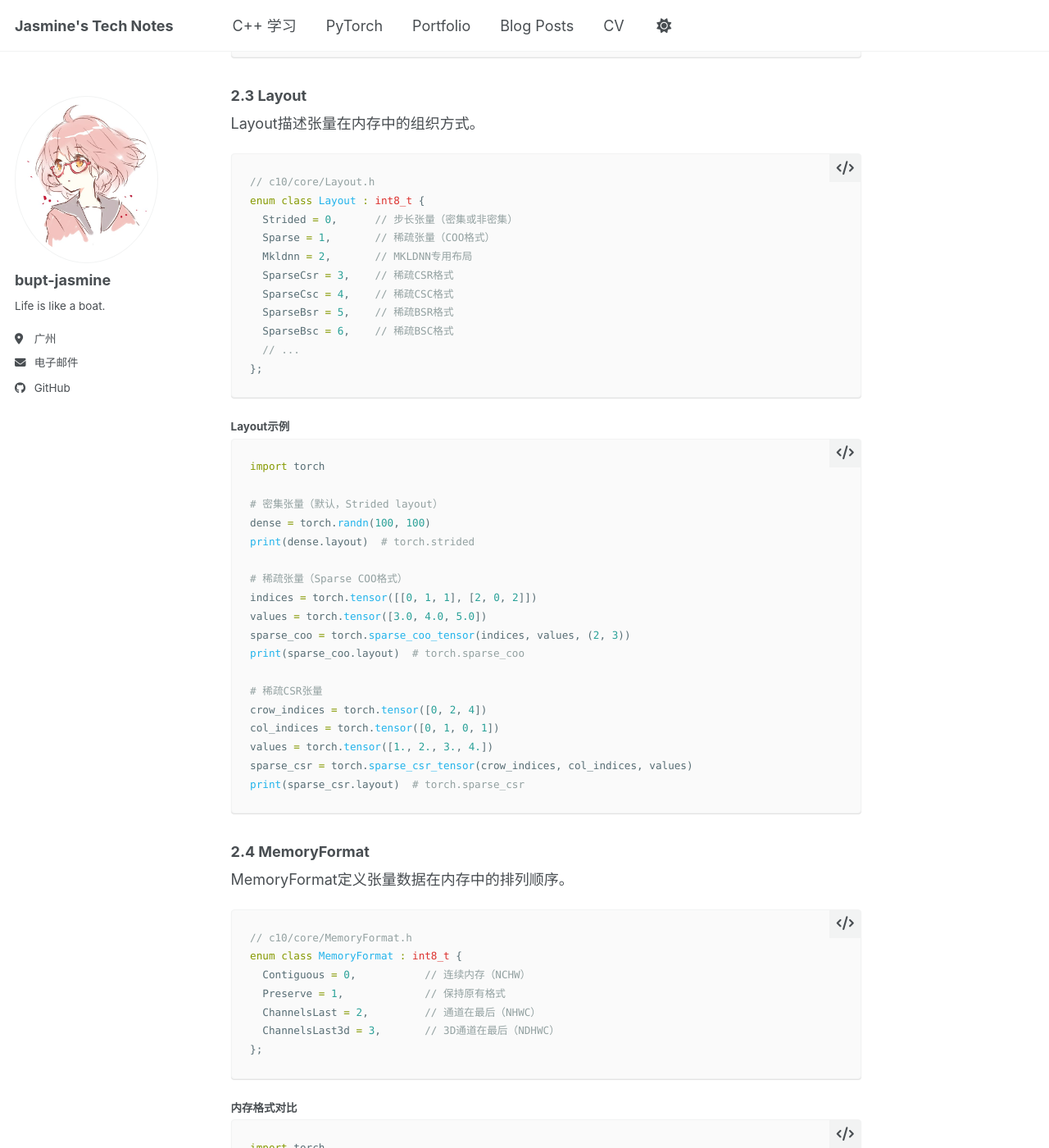
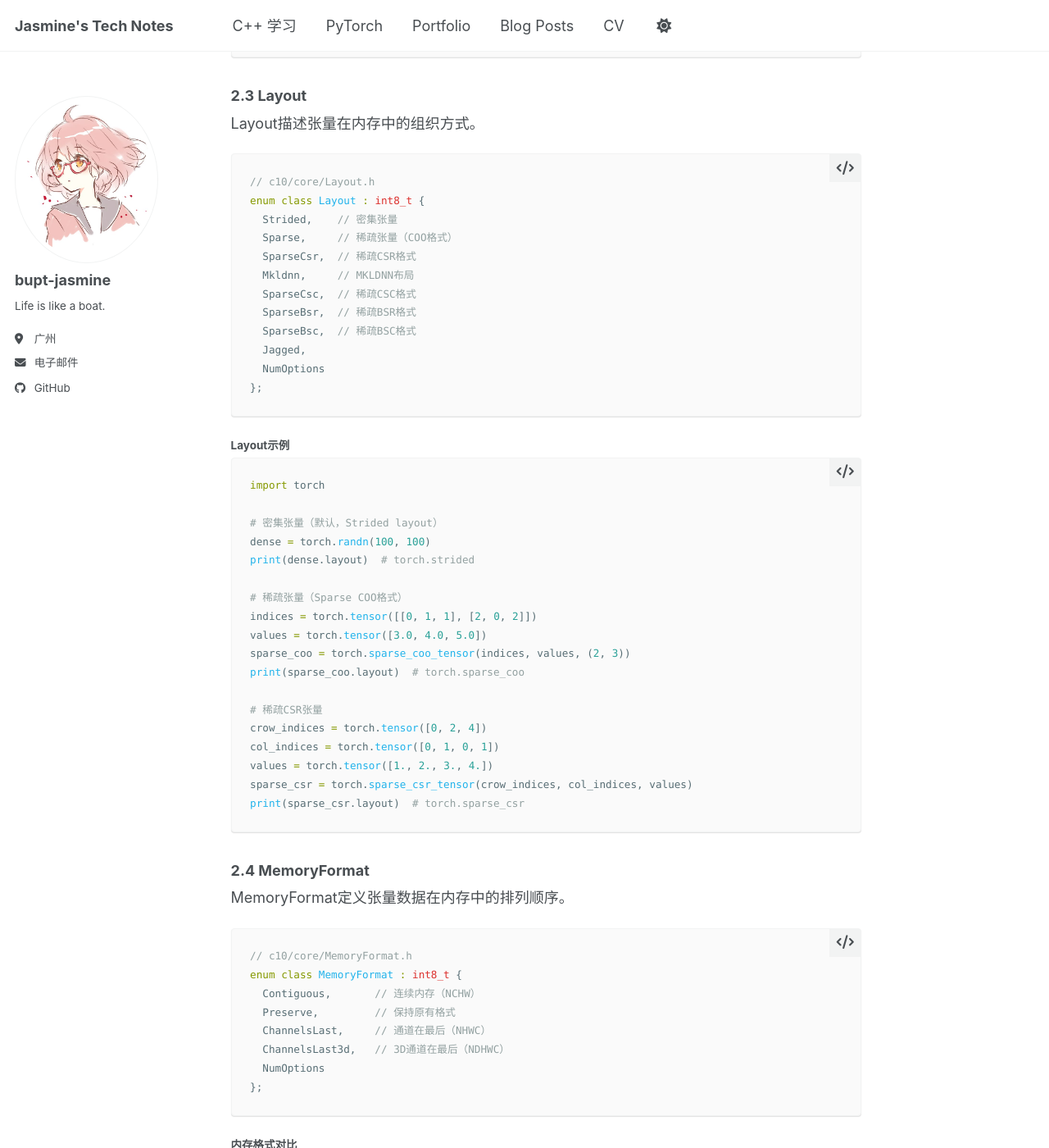
Before and after one commit to bupt-jasmine/bupt-jasmine.github.io, a Jekyll site: the page built from _pytorch/2025-12-04-pytorch-03.md, in a window 1280 px wide and 1400 px high, scrolled down 6128 px. Shown: the whole window at 82% size. Built offline with Jekyll 4.4.1, drawn with Linux system fonts in a browser that asks for light colours; a script bundle is joined from its source files by our own code; library files that are not in the unit come from our copies.

Commit message:
fix: 更新Layout和MemoryFormat枚举，调整注释以增强可读性

````diff
--- a/_pytorch/2025-12-04-pytorch-03.md
+++ b/_pytorch/2025-12-04-pytorch-03.md
@@ -272,14 +272,15 @@ Layout描述张量在内存中的组织方式。
 ```cpp
 // c10/core/Layout.h
 enum class Layout : int8_t {
-  Strided = 0,      // 步长张量（密集或非密集）
-  Sparse = 1,       // 稀疏张量（COO格式）
-  Mkldnn = 2,       // MKLDNN专用布局
-  SparseCsr = 3,    // 稀疏CSR格式
-  SparseCsc = 4,    // 稀疏CSC格式
-  SparseBsr = 5,    // 稀疏BSR格式
-  SparseBsc = 6,    // 稀疏BSC格式
-  // ...
+  Strided,    // 密集张量
+  Sparse,     // 稀疏张量（COO格式）
+  SparseCsr,  // 稀疏CSR格式
+  Mkldnn,     // MKLDNN布局
+  SparseCsc,  // 稀疏CSC格式
+  SparseBsr,  // 稀疏BSR格式
+  SparseBsc,  // 稀疏BSC格式
+  Jagged,
+  NumOptions
 };
 ```
 
@@ -313,10 +314,11 @@ MemoryFormat定义张量数据在内存中的排列顺序。
 ```cpp
 // c10/core/MemoryFormat.h
 enum class MemoryFormat : int8_t {
-  Contiguous = 0,           // 连续内存（NCHW）
-  Preserve = 1,             // 保持原有格式
-  ChannelsLast = 2,         // 通道在最后（NHWC）
-  ChannelsLast3d = 3,       // 3D通道在最后（NDHWC）
+  Contiguous,       // 连续内存（NCHW）
+  Preserve,         // 保持原有格式
+  ChannelsLast,     // 通道在最后（NHWC）
+  ChannelsLast3d,   // 3D通道在最后（NDHWC）
+  NumOptions
 };
 ```
 
````
